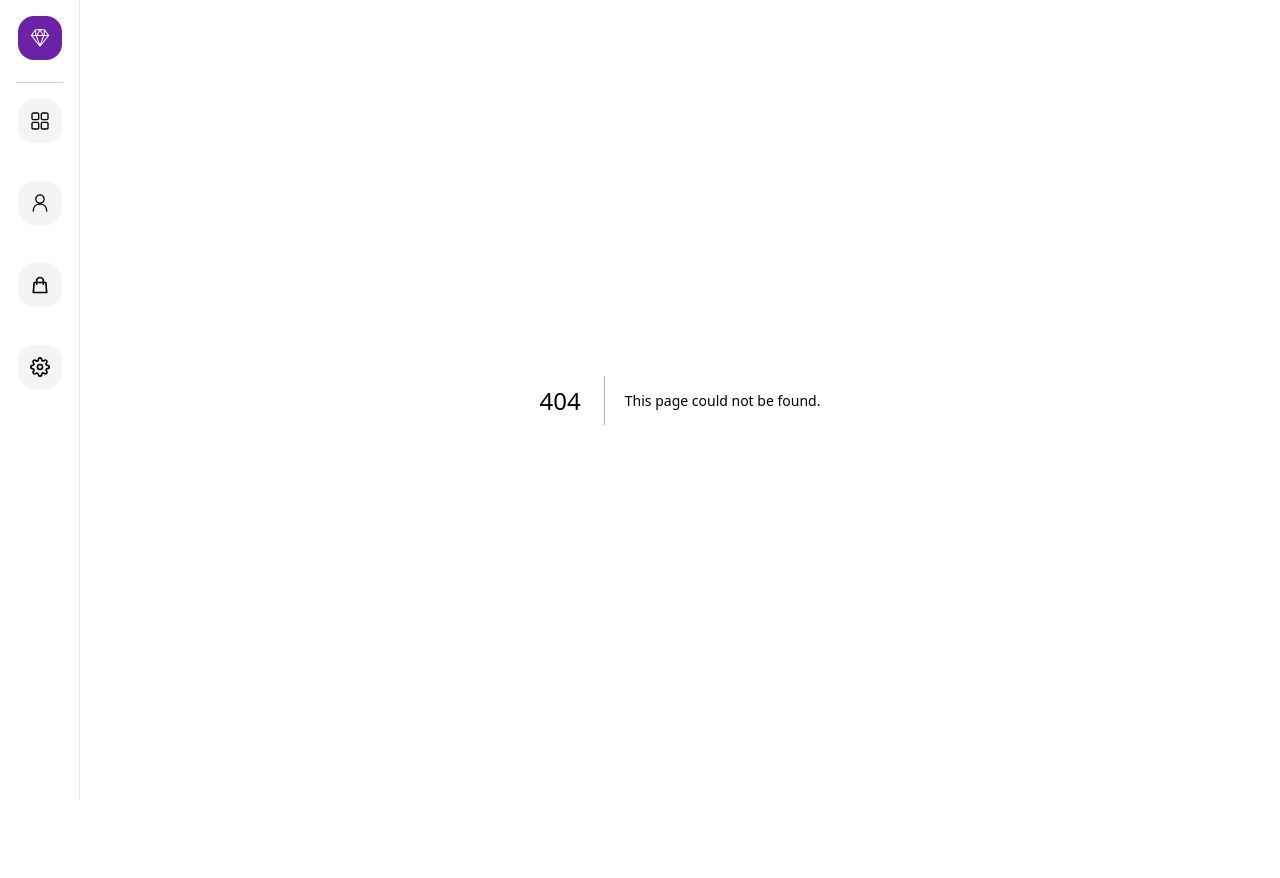
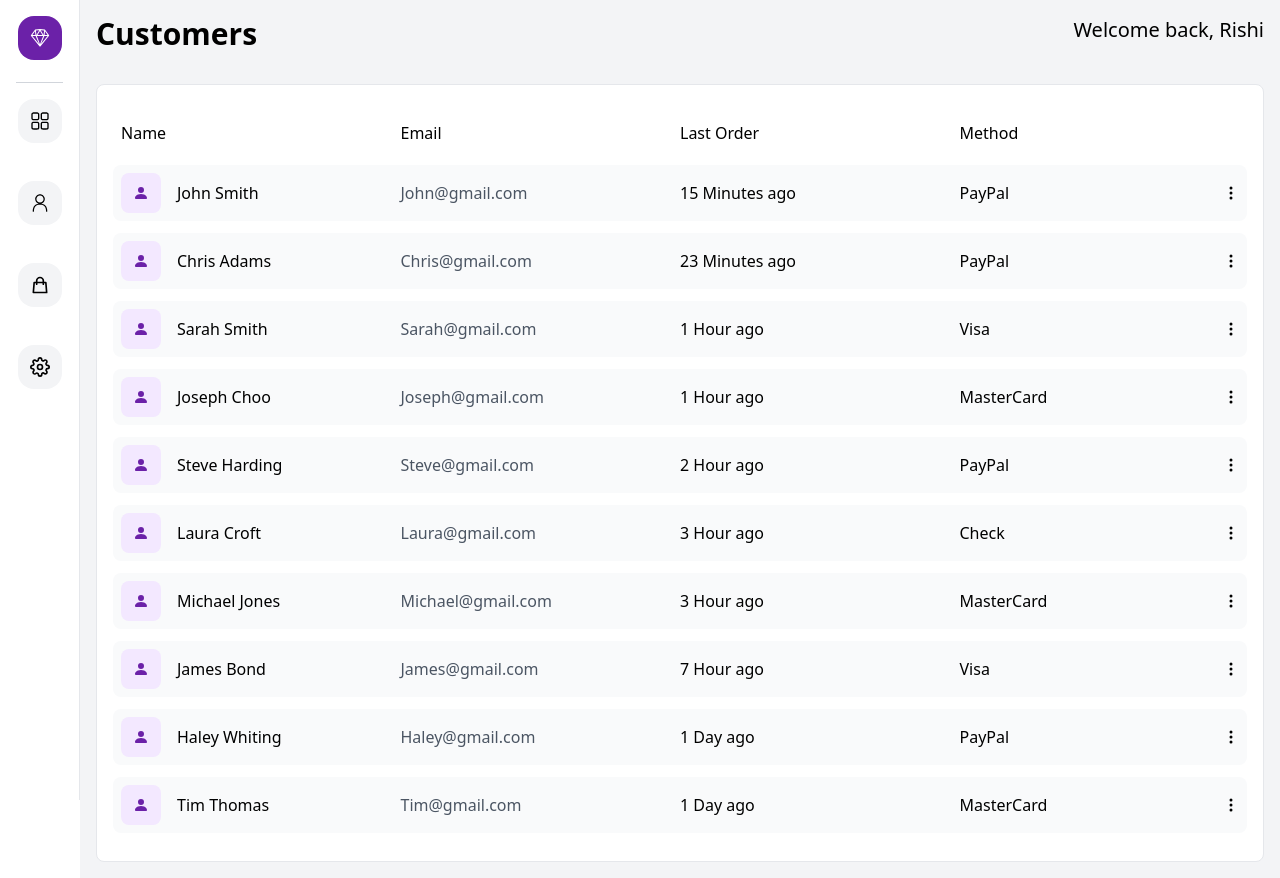
Before and after one commit to Rishi-Mishra0704/next_dashboard, a Next.js app: page /customer in a window 1280 px wide. Before the commit this address had no page. Before the commit the page ends 800 px from the top, so only its background shows below. Built offline with nearby package versions, Linux system fonts and the light colour scheme.

Commit message:
Add a cutomers page

```diff
--- /dev/null
+++ b/src/app/customer/page.tsx
@@ -0,0 +1,60 @@
+import React from 'react';
+import { BsPersonFill, BsThreeDotsVertical } from 'react-icons/bs';
+import { data } from '../../data/';
+
+interface Order {
+  name: {
+    first: string;
+    last: string;
+  };
+  date: string;
+  method: string;
+}
+
+const Customers: React.FC = () => {
+  return (
+    <div id='customer' className='bg-gray-100 min-h-screen'>
+      <div className='flex justify-between p-4'>
+      <h2 className='text-lg sm:text-xl lg:text-2xl xl:text-3xl font-semibold'>
+        Customers
+      </h2>
+      <h2 className='text-sm sm:text-base lg:text-lg xl:text-xl'>
+        Welcome back, Rishi
+      </h2>
+      </div>
+      <div className='p-4'>
+        <div className='w-full m-auto p-4 border rounded-lg bg-white overflow-y-auto'>
+          <div className='my-3 p-2 grid md:grid-cols-4 sm:grid-cols-3 grid-cols-2 items-center justify-between cursor-pointer'>
+            <span>Name</span>
+            <span className='sm:text-left text-right'>Email</span>
+            <span className='hidden md:grid'>Last Order</span>
+            <span className='hidden sm:grid'>Method</span>
+          </div>
+          <ul>
+            {data.map((order: Order, id: number) => (
+              <li
+                key={id}
+                className='bg-gray-50 hover:bg-gray-100 rounded-lg my-3 p-2 grid md:grid-cols-4 sm:grid-cols-3 grid-cols-2 items-center justify-between cursor-pointer'
+              >
+                <div className='flex items-center'>
+                  <div className='bg-purple-100 p-3 rounded-lg'>
+                    <BsPersonFill className='text-purple-800' />
+                  </div>
+                  <p className='pl-4'>{order.name.first + ' ' + order.name.last}</p>
+                </div>
+                <p className='text-gray-600 sm:text-left text-right'>{order.name.first}@gmail.com</p>
+                <p className='hidden md:flex'>{order.date}</p>
+                <div className='sm:flex hidden justify-between items-center'>
+                  <p>{order.method}</p>
+                  <BsThreeDotsVertical />
+                </div>
+              </li>
+            ))}
+          </ul>
+        </div>
+      </div>
+    </div>
+  );
+};
+
+export default Customers;
--- a/src/components/Sidebar.tsx
+++ b/src/components/Sidebar.tsx
@@ -25,7 +25,7 @@ const Sidebar: React.FC<SidebarProps> = ({ children }) => {
               <RxDashboard size={20} />
             </div>
           </Link>
-          <Link href="/">
+          <Link href="/customer">
             <div className="bg-gray-100 hover:bg-gray-200 cursor-pointer my-4 p-3 rounded-2xl inline-block">
               <RxPerson size={20} />
             </div>
```
